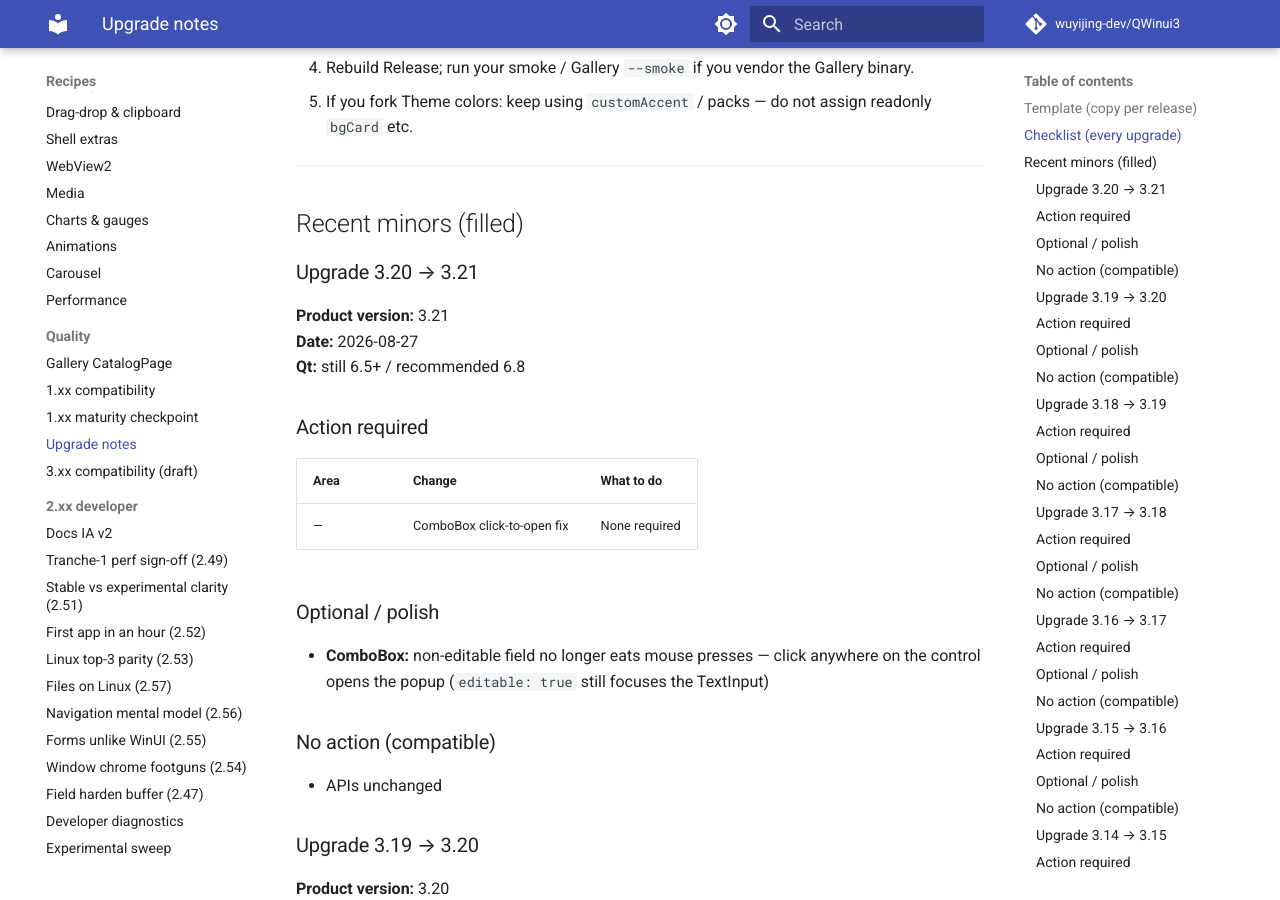
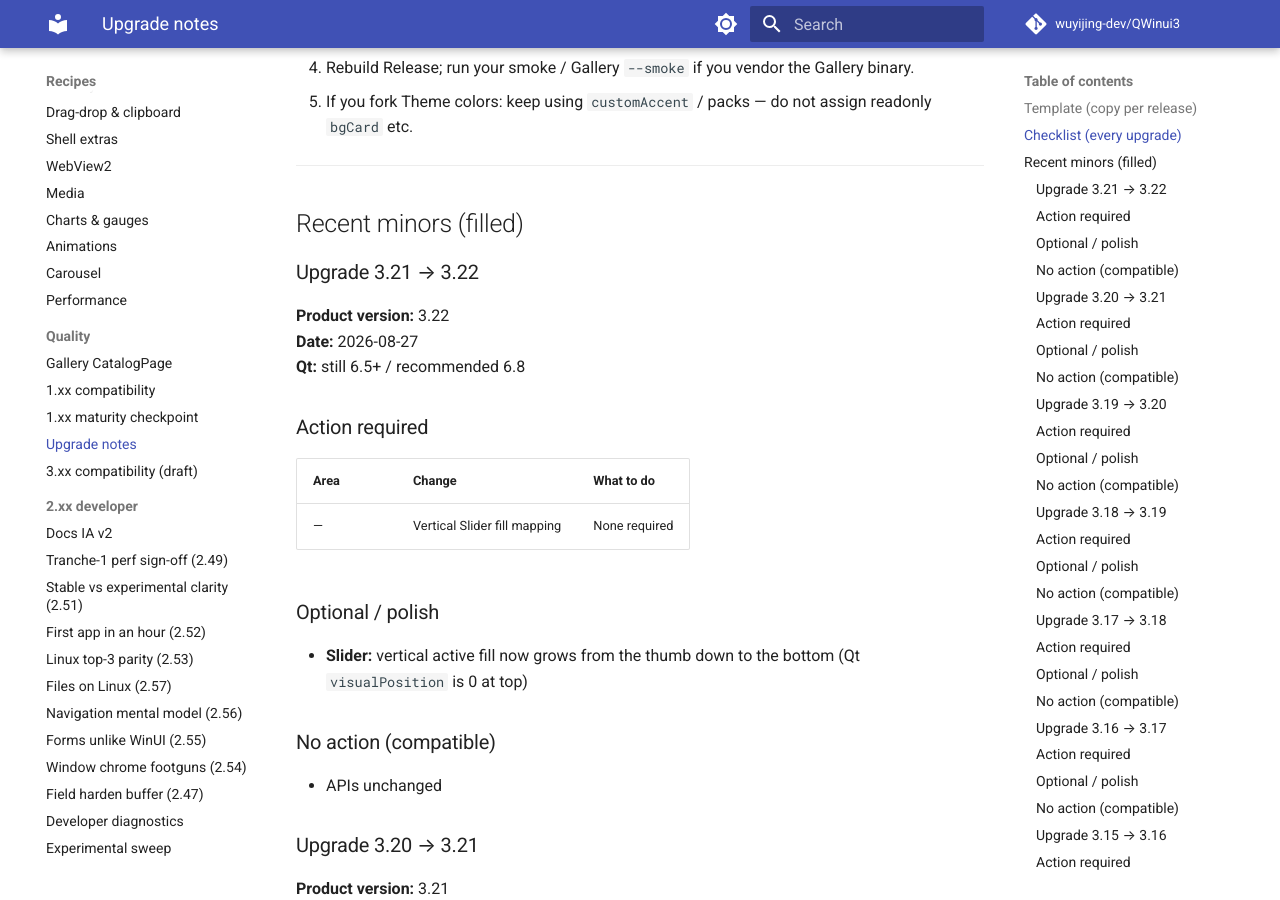
Before and after one commit to wuyijing-dev/QWinui3, an MkDocs documentation site: the page built from docs/upgrade-notes.md, in a window 1280 px wide and 900 px high, scrolled down 1111 px. Built offline with MkDocs 1.6.1 and Material for MkDocs 9.7.7, drawn with Linux system fonts in a browser that asks for light colours; comment, search, counter and statistics services are not loaded.

Commit message:
Fix vertical Slider fill so it meets the thumb.
Qt visualPosition is 0 at the top; the fill was inverted and left a stranded accent bar at the bottom.

```diff
--- a/CMakeLists.txt
+++ b/CMakeLists.txt
@@ -17,7 +17,7 @@
 
 # Product version is X.YY (two-digit minor), e.g. 1.00, 1.01, 1.10.
 # Git tags / packages use v${QWINUI3_VERSION}. CMake needs major.minor.patch.
-set(QWINUI3_VERSION "3.21")
+set(QWINUI3_VERSION "3.22")
 if(NOT QWINUI3_VERSION MATCHES "^[0-9]+\\.[0-9][0-9]$")
     message(FATAL_ERROR "QWINUI3_VERSION must be X.YY (two-digit minor), got '${QWINUI3_VERSION}'")
 endif()
--- a/docs/upgrade-notes.md
+++ b/docs/upgrade-notes.md
@@ -46,6 +46,23 @@
 ---
 
 ## Recent minors (filled)
+
+### Upgrade 3.21 → 3.22
+
+**Product version:** 3.22
+**Date:** 2026-08-27
+**Qt:** still 6.5+ / recommended 6.8
+
+### Action required
+| Area | Change | What to do |
+|------|--------|------------|
+| — | Vertical Slider fill mapping | None required |
+
+### Optional / polish
+- **Slider:** vertical active fill now grows from the thumb down to the bottom (Qt `visualPosition` is 0 at top)
+
+### No action (compatible)
+- APIs unchanged
 
 ### Upgrade 3.20 → 3.21
 
```
Also changed, not shown: ROADMAP.md (+3 -3 lines), docs/roadmap.md (+1 -1 lines), 2 other files.
